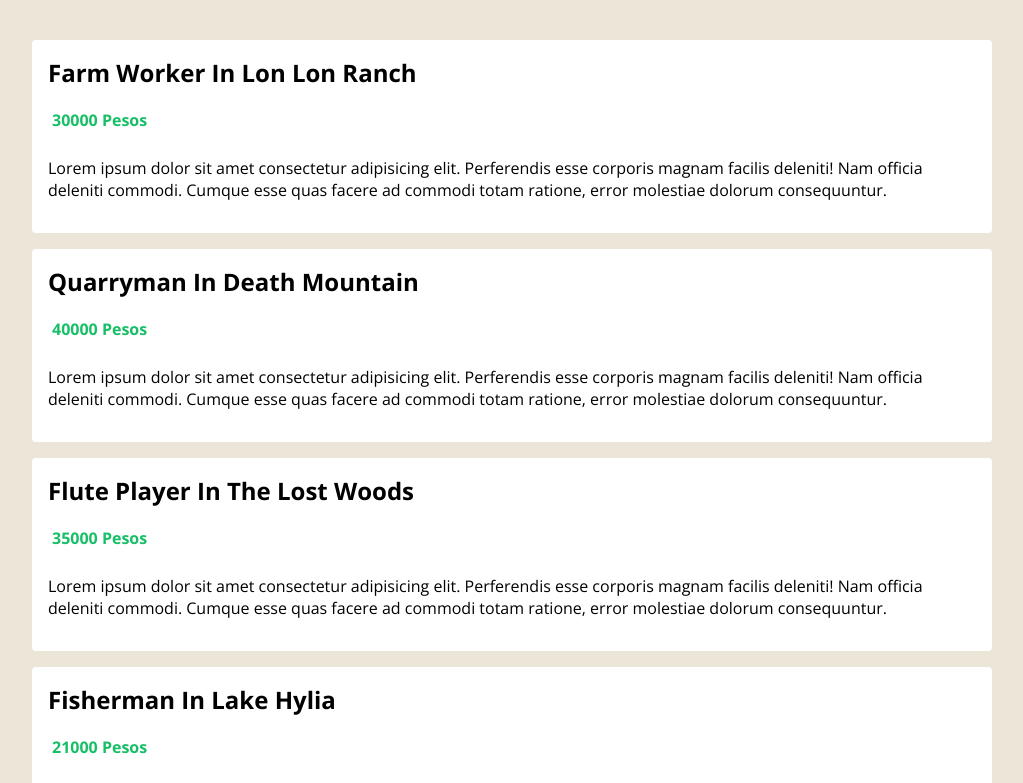
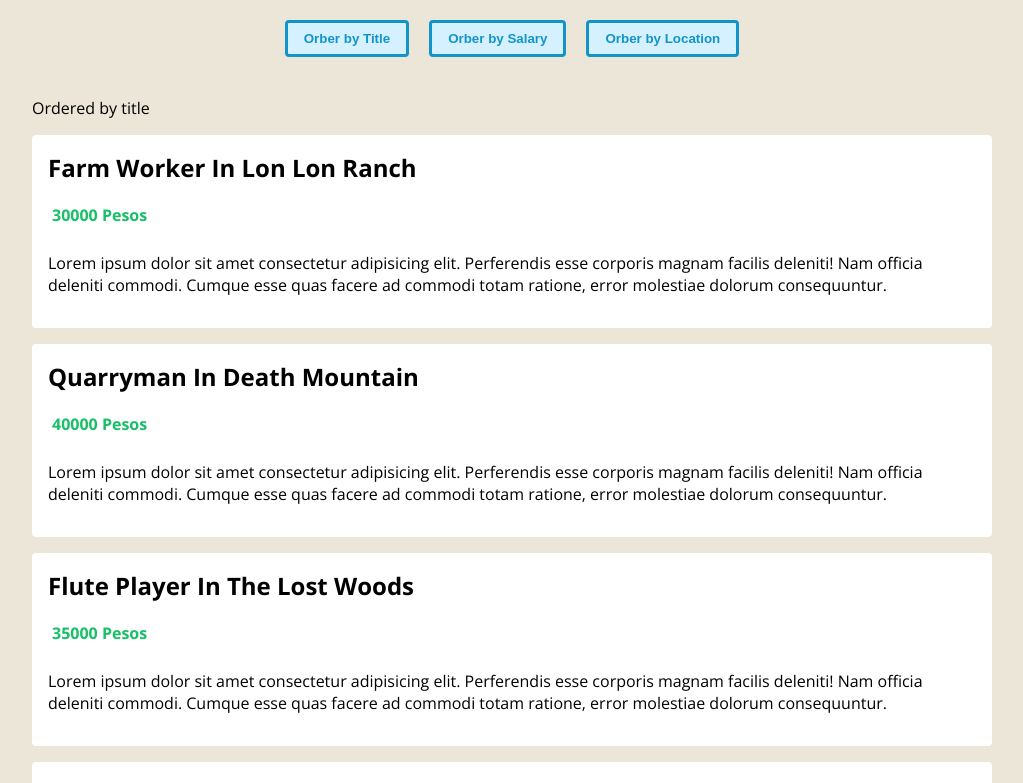
Before and after one commit to rclarian/Hello-World-Github, a Vue app in the folder hyrule-jobs/: page / in a window 1280 px wide. Shown: the top 783 px of the page, without its empty margins (128-1151 px from the left). Built offline with nearby package versions, Linux system fonts and the light colour scheme.

Commit message:
#5 - Functions
#5 - Functions

```diff
--- a/hyrule-jobs/src/App.vue
+++ b/hyrule-jobs/src/App.vue
@@ -1,7 +1,13 @@
 <template>
   <div class="app">
-    <JobsList :jobs="jobs" />
-
+    <header>
+      <div class="order">
+        <button @click="handleClick('title')">Orber by Title</button>
+    <button @click="handleClick('salary')">Orber by Salary</button>
+    <button @click="handleClick('location')">Orber by Location</button>
+      </div>
+    </header>
+    <JobsList :jobs="jobs" :order="order" />
   </div>
 </template>
 
@@ -9,7 +15,7 @@
 import { defineComponent, reactive, ref, toRefs } from 'vue';
 import JobsList from './components/JobsList.vue';
 import Job from './types/Job'
-
+import OrderTerm from './types/OrderTerm'
 
 
 export default defineComponent({
@@ -24,7 +30,14 @@
       { title: 'Fisherman', location: 'Lake Hylia', salary: 21000, id: '4' },
       { title: 'Prison Guard', location: 'Gerudo Valley', salary: 32000, id: '5' }
     ])
-    return { jobs }
+
+    const order = ref<OrderTerm>('title');
+    const handleClick = (term: OrderTerm) => {
+      order.value = term;
+
+    }
+
+    return { jobs, handleClick, order }
   },
   methods: {
     // changeName(name: string){
@@ -43,5 +56,21 @@
 </script>
 
 <style>
+header {
+  text-align: center;
+}
+header .order{
+  margin-top: 20px;
+}
+button{
+  margin: 0 10px;
+  color: #1195c9;
+  border: 3px solid #1195c9;
+  background: #d5f0ff;
+  padding: 8px 16px;
+  border-radius: 4px;
+  cursor: pointer;
+  font-weight: bold;
+}
 
 </style>
--- a/hyrule-jobs/src/components/JobsList.vue
+++ b/hyrule-jobs/src/components/JobsList.vue
@@ -1,5 +1,6 @@
 <template>
     <div class="job-list">
+        <p>Ordered by {{ order }}</p>
         <ul>
             <li v-for="job in jobs" :key="job.id">
                 <h2>{{ job.title }} in {{ job.location }}</h2>
@@ -18,12 +19,17 @@
 <script lang="ts">
 import { defineComponent, PropType } from 'vue'
 import Job from '@/types/Job'
+import OrderTerm from '@/types/OrderTerm'
 
 export default defineComponent({
     props: {
         jobs: {
             require: true,
             type: Array as PropType<Job[]>
+        },
+        order: {
+            require: true,
+            type: String as PropType<OrderTerm>
         }
     }
 })
--- /dev/null
+++ b/hyrule-jobs/src/types/OrderTerm.ts
@@ -0,0 +1,3 @@
+type OrderTerm = 'location' | 'title' | 'salary'
+
+export default OrderTerm
```
